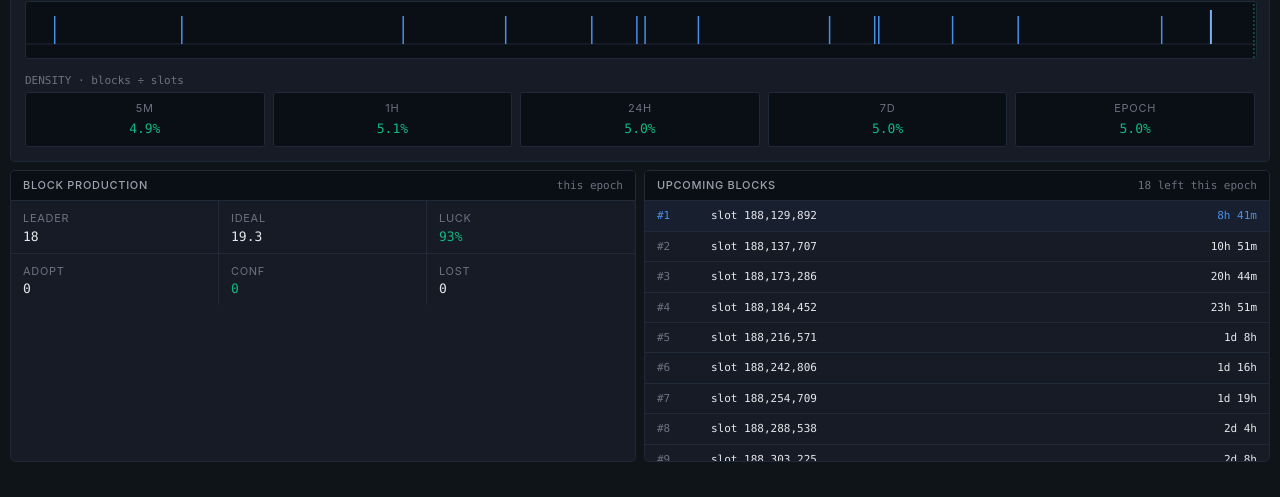
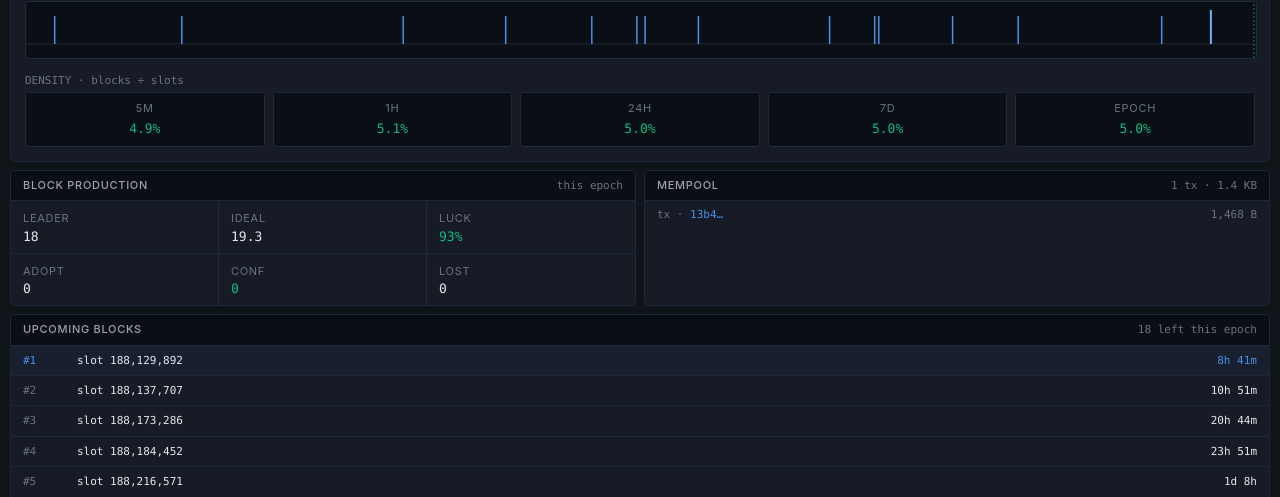
Before and after one commit to GNP1-dev/PoolTerminal, a website with bundled scripts: page src/index.html in a window 1280 px wide. Shown: the part 303-800 px from the top of the page. Built offline with nearby package versions, Linux system fonts and the light colour scheme.

Commit message:
Phase 1: NOW mempool panel + layout restructure (Block production | Mempool 2-col, Upcoming blocks full-width below)

```diff
--- a/src/styles/components.css
+++ b/src/styles/components.css
@@ -282,3 +282,35 @@
   border-radius: 3px;
 }
 .pt-ub-body::-webkit-scrollbar-thumb:hover { background: var(--pt-text-disabled); }
+
+/* ---- Mempool panel ---- */
+.pt-mp-body {
+  font-family: var(--pt-font-mono);
+  font-variant-numeric: tabular-nums;
+  font-size: var(--pt-text-data);
+  max-height: 180px;
+  overflow-y: auto;
+}
+.pt-mp-row {
+  display: flex;
+  justify-content: space-between;
+  padding: 6px 12px;
+  border-bottom: var(--pt-border-line);
+}
+.pt-mp-row:last-child { border-bottom: none; }
+.pt-mp-hash { color: var(--pt-accent-blue); }
+.pt-mp-size { color: var(--pt-text-muted); }
+.pt-mp-empty {
+  padding: 24px 12px;
+  color: var(--pt-text-muted);
+  text-align: center;
+  font-family: var(--pt-font-sans);
+  font-size: var(--pt-text-data);
+}
+.pt-mp-body::-webkit-scrollbar { width: 6px; }
+.pt-mp-body::-webkit-scrollbar-track { background: transparent; }
+.pt-mp-body::-webkit-scrollbar-thumb {
+  background: var(--pt-border);
+  border-radius: 3px;
+}
+.pt-mp-body::-webkit-scrollbar-thumb:hover { background: var(--pt-text-disabled); }
--- /dev/null
+++ b/src/ui/mempool.js
@@ -0,0 +1,40 @@
+/**
+ * PoolTerminal — Mempool panel.
+ * Lists pending transactions seen on the local node. Per-poll re-render only;
+ * no countdowns or flashes — mempool churn is fast enough that flash would
+ * just be noise.
+ */
+
+import { commas } from './format.js';
+
+function byId(id) { return document.getElementById(id); }
+function setText(id, v) { const el = byId(id); if (el) el.textContent = v; }
+
+function fmtBytes(b) {
+  if (b >= 1024) return (b / 1024).toFixed(1) + ' KB';
+  return b + ' B';
+}
+
+export function renderMempool(mp) {
+  setText(
+    'mp-count',
+    mp.txCount === 0 ? 'empty' : `${mp.txCount} tx · ${fmtBytes(mp.totalBytes)}`
+  );
+
+  const body = byId('mp-body');
+  if (!body) return;
+
+  if (mp.recent.length === 0) {
+    body.innerHTML = '<div class="pt-mp-empty">No pending transactions.</div>';
+  } else {
+    body.innerHTML = mp.recent
+      .map(
+        (tx) => `
+        <div class="pt-mp-row">
+          <div class="pt-mp-hash"><span class="pt-muted">tx ·</span> ${tx.hash}</div>
+          <div class="pt-mp-size">${commas(tx.bytes)} B</div>
+        </div>`
+      )
+      .join('');
+  }
+}
--- a/src/views/now.js
+++ b/src/views/now.js
@@ -1,13 +1,15 @@
 /**
  * PoolTerminal — NOW view.
  * Mounts the NOW dashboard and updates it each poll.
- * Panels: hero row, chain pulse, block production, upcoming blocks.
+ * Panels: hero row, chain pulse, block production, mempool, upcoming blocks.
+ * Layout: hero → chain pulse → (block production | mempool) → upcoming blocks.
  */
 
 import { renderHero, resetHero } from '../ui/now-hero.js';
 import { renderChainPulse, stopChainPulse } from '../ui/chain-pulse.js';
 import { renderBlockProduction, resetBlockProduction } from '../ui/block-production.js';
 import { renderUpcomingBlocks, stopUpcomingBlocks } from '../ui/upcoming-blocks.js';
+import { renderMempool } from '../ui/mempool.js';
 
 const NOW_HTML = `
   <div class="pt-now">
@@ -90,15 +92,23 @@ const NOW_HTML = `
 
       <div class="pt-panel">
         <div class="pt-panel-header">
-          <span class="pt-panel-title">Upcoming blocks</span>
-          <span class="pt-panel-meta"><span id="ub-count" class="pt-muted">—</span></span>
+          <span class="pt-panel-title">Mempool</span>
+          <span class="pt-panel-meta"><span id="mp-count" class="pt-muted">—</span></span>
         </div>
-        <div class="pt-ub-body" id="ub-body"></div>
+        <div class="pt-mp-body" id="mp-body"></div>
       </div>
 
     </div>
 
-    <!-- mempool / map: later steps -->
+    <div class="pt-panel">
+      <div class="pt-panel-header">
+        <span class="pt-panel-title">Upcoming blocks</span>
+        <span class="pt-panel-meta"><span id="ub-count" class="pt-muted">—</span></span>
+      </div>
+      <div class="pt-ub-body" id="ub-body"></div>
+    </div>
+
+    <!-- map: later step -->
   </div>`;
 
 export function mountNow(canvas) {
@@ -110,12 +120,14 @@ export function mountNow(canvas) {
 export async function updateNow(src, snap) {
   renderHero(snap);
   renderBlockProduction(snap.blockProduction);
-  const [pulse, upcoming] = await Promise.all([
+  const [pulse, upcoming, mp] = await Promise.all([
     src.getChainPulse(),
     src.getUpcomingBlocks(),
+    src.getMempool(),
   ]);
   renderChainPulse(pulse);
   renderUpcomingBlocks(upcoming);
+  renderMempool(mp);
 }
 
 export function unmountNow() {
```
